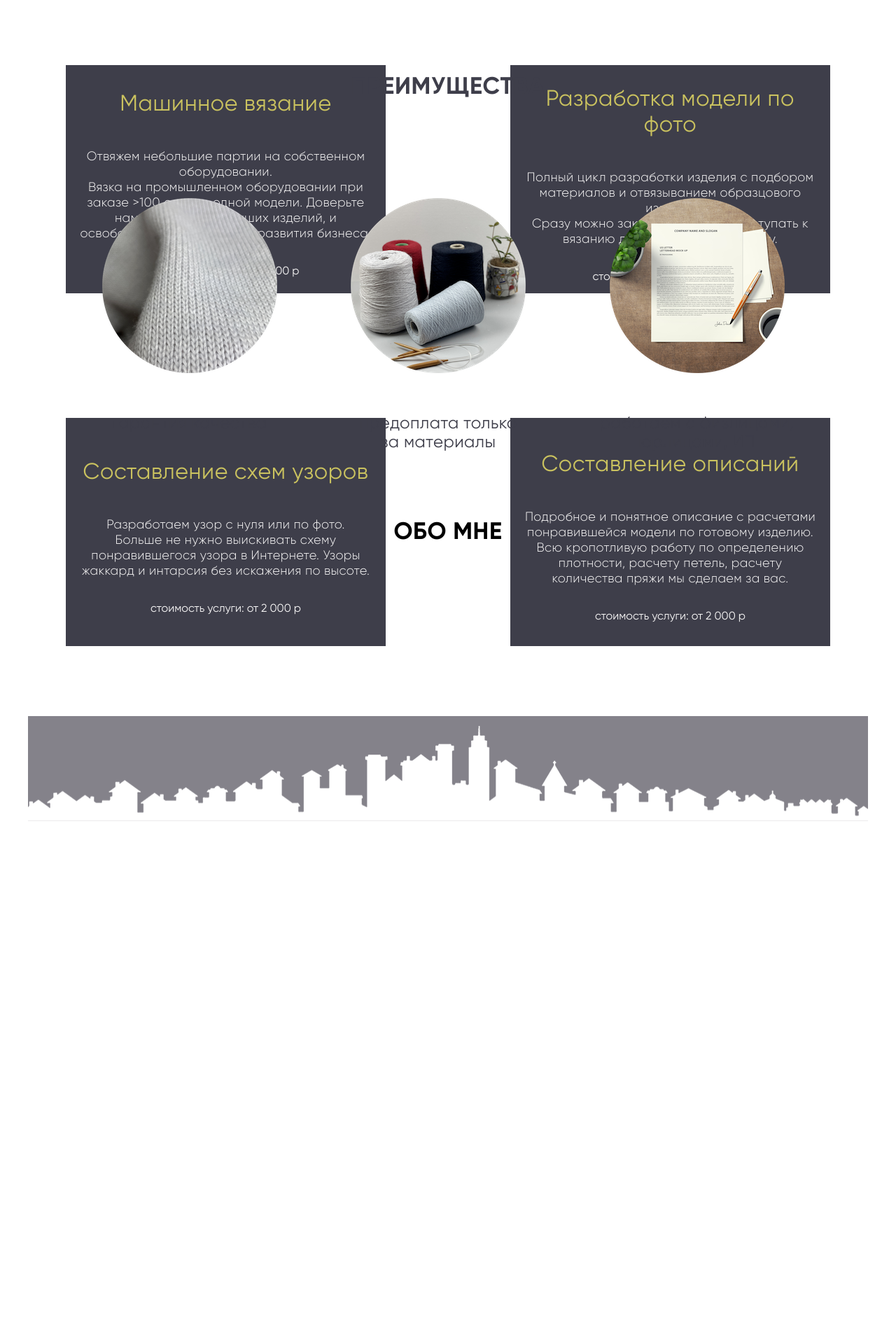
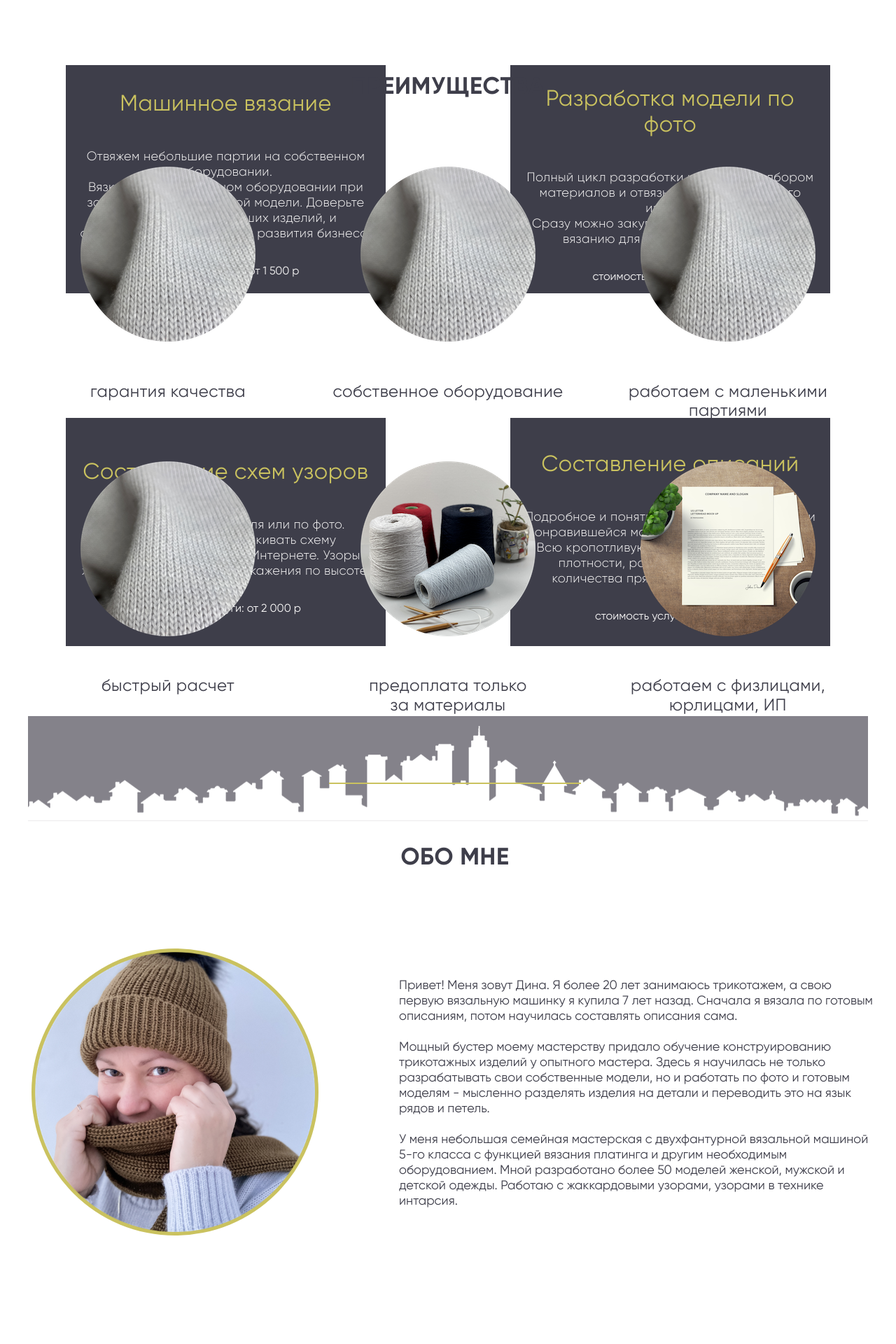
Before and after one commit to Yuthala/Limonero, a PHP site: page / in a window 1280 px wide. Shown: the part 844-2764 px from the top of the page at 70% size. Before the commit the page ends 2017 px from the top, so only its background shows below. Run offline with PHP 8.4, Linux system fonts and the light colour scheme.

Commit message:
about section

```diff
--- a/index.html
+++ b/index.html
@@ -73,6 +73,18 @@
 						<h3 class="advantages__text">гарантия качества</h3>
 					</div>
 					<div class="advantages__item">
+						<img src="img/quality-round.png" alt="quality">
+						<h3 class="advantages__text">собственное оборудование</h3>
+					</div>
+					<div class="advantages__item">
+						<img src="img/quality-round.png" alt="quality">
+						<h3 class="advantages__text">работаем с маленькими партиями</h3>
+					</div>
+					<div class="advantages__item">
+						<img src="img/quality-round.png" alt="quality">
+						<h3 class="advantages__text">быстрый расчет</h3>
+					</div>
+					<div class="advantages__item">
 						<img src="img/wool_yarn-round.png" alt="yarn">
 						<h3 class="advantages__text">предоплата только<br>за материалы</h3>
 					</div>
@@ -87,14 +99,15 @@
 			<div class="container">
 				<div class="divider"></div>
 				<h2 class="about__title title">Обо мне</h2>
-			</div>
-			<div class="about__inner">
-				<div class="about__item">
-					<div class="about__circle"></div>
-					<img src="" alt="">
-					<h3 class="about__header"></h3>
+				<div class="about__inner">
+					<div class="about__item">
+						<div class="about__circle"></div>
+						<img src="img/dina-round.png" alt="founder">
+					</div>
+					<p class="about__text">Привет! Меня зовут Дина. Я более 20 лет занимаюсь трикотажем, а свою первую вязальную машинку я купила 7 лет назад. Сначала я вязала по готовым описаниям, потом научилась составлять описания сама.<br><br>
+					Мощный бустер моему мастерству придало обучение конструированию трикотажных изделий у опытного мастера. Здесь я научилась не только разрабатывать свои собственные модели, но и работать по фото и готовым моделям - мысленно разделять изделия на детали и переводить это на язык рядов и петель.<br><br>
+				У меня небольшая семейная мастерская с двухфантурной вязальной машиной 5-го класса с функцией вязания платинга и другим необходимым оборудованием. Мной разработано более 50 моделей женской, мужской и детской одежды. Работаю с жаккардовыми узорами, узорами в технике интарсия.</p>
 				</div>
-				<p class="about__text"></p>
 			</div>
 		</section>
 	</main>
--- /dev/null
+++ b/scss/_about.scss
@@ -0,0 +1,45 @@
+.about {
+	padding-top: 88px;
+	padding-left: 20px;
+}
+
+.divider {
+	height: 2px;
+	width: 30%;
+	margin: 0 auto;
+	background-color: $light_accent;
+}
+
+.about__title {
+	margin-top: 88px;
+	margin-bottom: 116px;
+	color: $dark_shades;
+}
+
+.about__inner {
+	display: flex;
+	align-items: center;
+	padding-bottom: 155px;
+}
+.about__item {
+	position: relative;
+	img {
+		max-width: 400px;
+		margin-right: 120px;
+	}
+}
+.about__circle {
+	position: absolute;
+	top: -5px;
+	left: -5px;
+	z-index: -1;
+	width: 410px;
+	height: 410px;
+	border-radius: 50%;
+	background-color: $light_accent;
+}
+.about__text {
+	font-size: 18px;
+	line-height: 22px;
+	color: $dark_shades;
+}
--- a/scss/_advantages.scss
+++ b/scss/_advantages.scss
@@ -1,5 +1,4 @@
 .advantages {
-	height: 745px;
 	&__title {
 		color: $dark_shades;
 		padding-top: 138px;
@@ -16,11 +15,14 @@
 		text-align: center;
 		img {
 			margin-bottom: 29px;
+			margin-top: 50px;
 		}
 	}
 	&__inner {
-		display: flex;
+		display: grid;
+		grid-template-columns: repeat(3, 1fr);
+		grid-template-rows: repeat (2, 1fr);
 		justify-content: space-evenly;
-		padding-top: 127px;
+		padding-top: 32px;
 	}
 }
--- a/scss/style.scss
+++ b/scss/style.scss
@@ -3,6 +3,7 @@
 @import 'header.scss';
 @import 'services.scss';
 @import 'advantages.scss';
+@import 'about.scss';
 
 body {
 	font-family: 'Gilroy', sans-serif;
```
Also changed, not shown: css/style.min.css, 1 other file.
